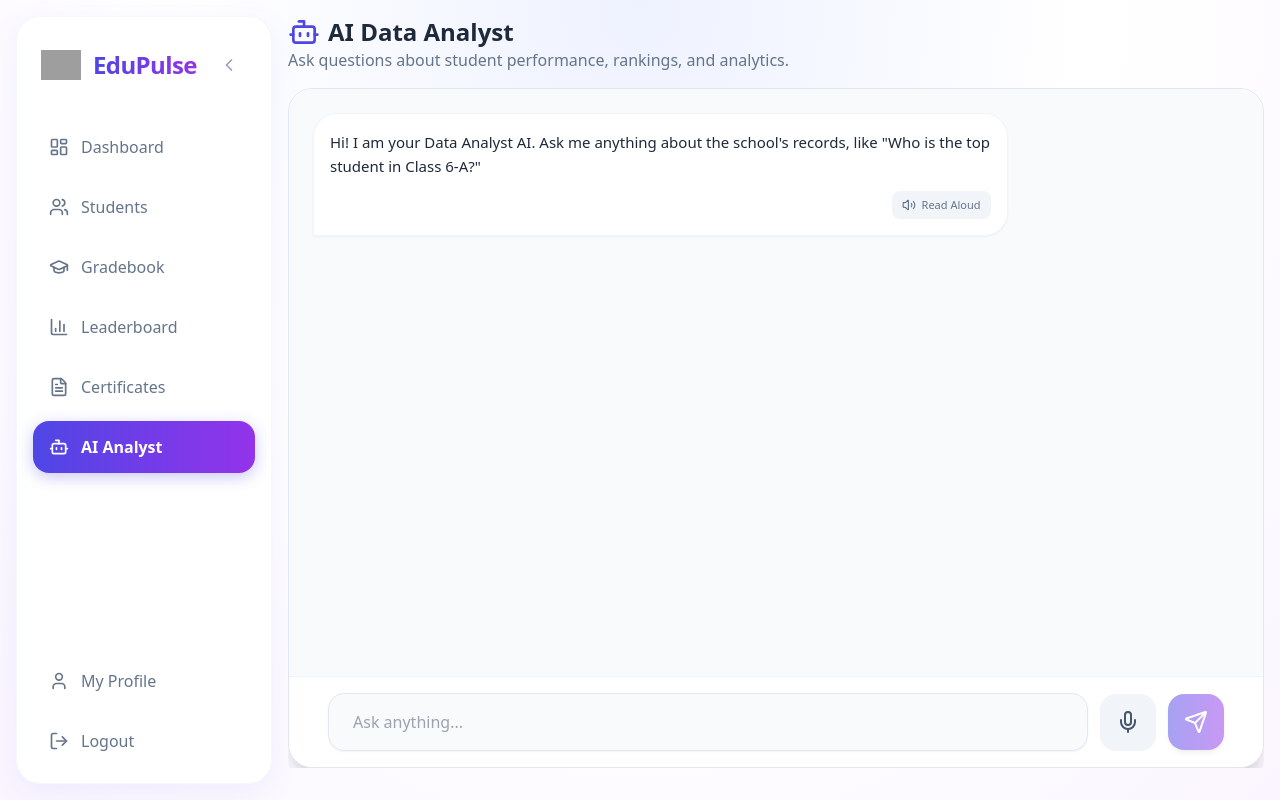
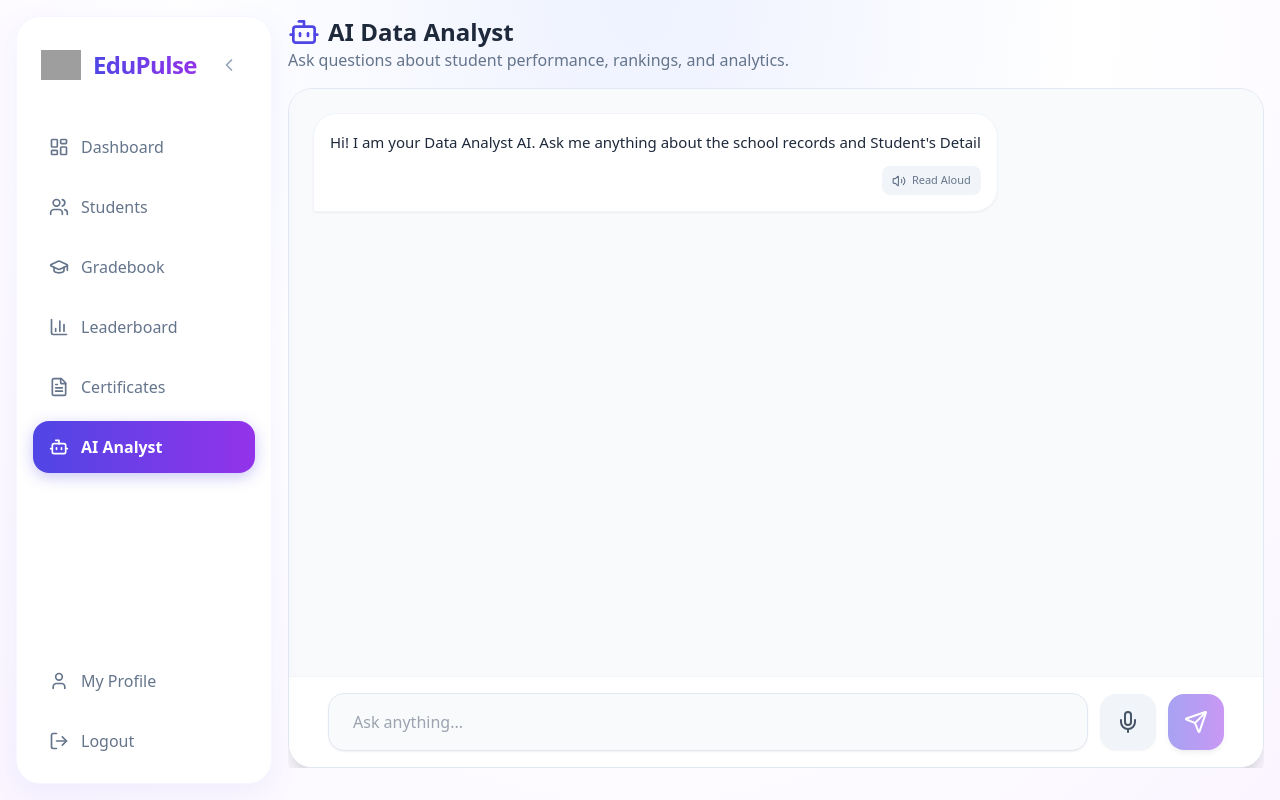
Before and after one commit to dadapuramghss/Dadapuram-School, a React (Vite) app in the folder frontend/: page /teacher/ai in a window 1280 px wide. Built offline with nearby package versions, Linux system fonts and the light colour scheme; no server answers; sample sign-in values are in the browser's storage; grey boxes are pictures that could not be loaded.

Commit message:
UI: Update AI chatbot welcome message text

```diff
--- a/frontend/src/pages/AiDashboard.jsx
+++ b/frontend/src/pages/AiDashboard.jsx
@@ -4,7 +4,7 @@ import { api } from '../lib/api';
 
 export function AiDashboard() {
   const [messages, setMessages] = useState([
-    { role: 'assistant', content: 'Hi! I am your Data Analyst AI. Ask me anything about the school\'s records, like "Who is the top student in Class 6-A?"' }
+    { role: 'assistant', content: 'Hi! I am your Data Analyst AI. Ask me anything about the school records and Student\'s Detail' }
   ]);
   const [input, setInput] = useState('');
   const [isLoading, setIsLoading] = useState(false);
```
